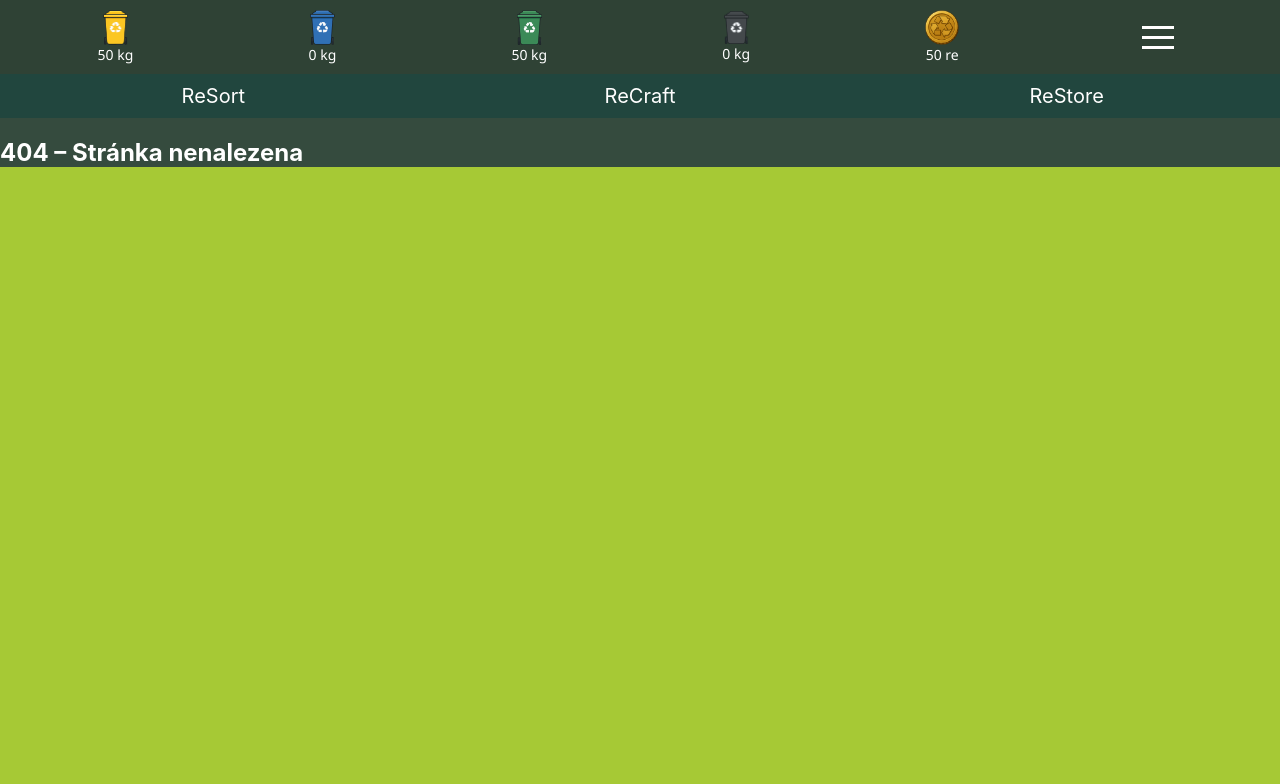
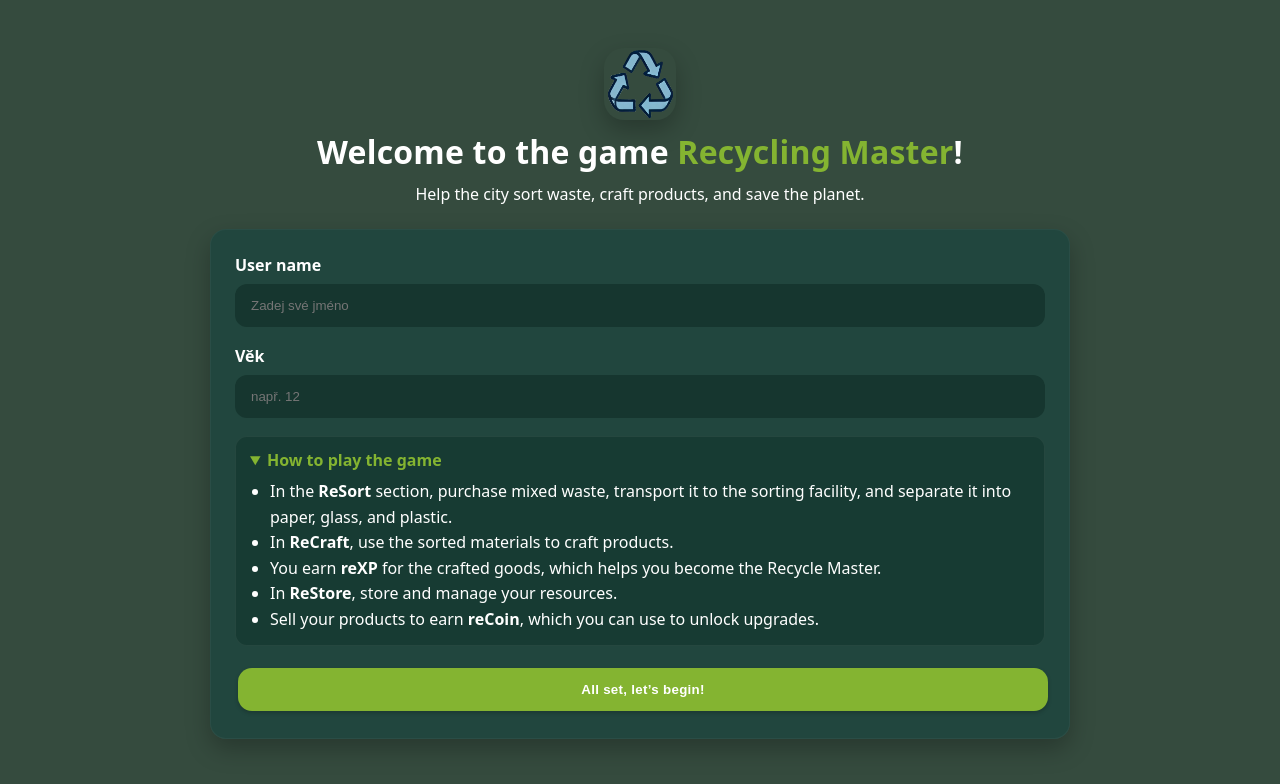
Before and after one commit to luky08/recycleMaster, a React (Vite) app: page / in a window 1280 px wide. Before the commit this address had no page. Shown: the top 784 px of the page. Built offline with nearby package versions, Linux system fonts and the light colour scheme.

Commit message:
feat: add new page for name input and create new userSlice

```diff
--- a/src/App.jsx
+++ b/src/App.jsx
@@ -1,27 +1,39 @@
 import './App.css';
-import { BrowserRouter as Router, Routes, Route } from 'react-router-dom';
+import { BrowserRouter as Router, Routes, Route, useLocation } from 'react-router-dom';
 import ReSort from './recycleMaster/ReSort/ReSort';
 import Tabs from './recycleMaster/Tabs/Tabs';
 import ReCraft from './recycleMaster/ReCraft/ReCraft';
 import ReStore from './recycleMaster/ReStore/ReStore';
 import WasteStats from './recycleMaster/WasteStats/WasteStats';
+import NamePage from './recycleMaster/Page/NamePage';
 
-function App() {
+function LayoutWrapper() {
+  const location = useLocation();
+
+  const shouldShowLayout = location.pathname !== '/';
 
   return (
     <>
-      <Router>
-        <WasteStats/>
-      <Tabs/>
+      {shouldShowLayout && <WasteStats />}
+      {shouldShowLayout && <Tabs />}
+
       <Routes>
-        <Route path="/resort" element={<ReSort/>} />
-        <Route path="/recraft" element={<ReCraft/>} />
-        <Route path="/restore" element={<ReStore/>} />
+        <Route path="/" element={<NamePage />} />
+        <Route path="/resort" element={<ReSort />} />
+        <Route path="/recraft" element={<ReCraft />} />
+        <Route path="/restore" element={<ReStore />} />
         <Route path="*" element={<h2>404 – Stránka nenalezena</h2>} />
       </Routes>
-    </Router>
     </>
-  )
+  );
 }
 
-export default App
+function App() {
+  return (
+    <Router>
+      <LayoutWrapper />
+    </Router>
+  );
+}
+
+export default App;
--- a/src/recycleMaster/HamburgerMenu.jsx
+++ b/src/recycleMaster/HamburgerMenu.jsx
@@ -1,12 +1,14 @@
 import { useState, useEffect } from "react";
 import Hamburger from "hamburger-react";
-import './HamburgerMenu.css'
+import './HamburgerMenu.css';
+import { useSelector } from "react-redux";
 
 
 function HamburgerComponent(){
     const [open, setOpen] = useState(false)
     const [visible, setVisible] = useState(false);
     const [activeSection, setActiveSection] = useState(null);
+    const userName = useSelector((s) => s.user.userName)
 
     //When open changes to true, set visible to true – the panel will be shown
     useEffect(() => {
@@ -37,7 +39,7 @@ function HamburgerComponent(){
       >
                 <div className="user">
                     <img src="/assets/user.png" alt="User" className="image" />
-                    <h2 className="name">Jan Novák</h2>
+                    <h2 className="name">{userName}</h2>
                 </div>
                 <a className="link" onClick={() => toggleSection("help")}>
                     <svg xmlns="http://www.w3.org/2000/svg" width="20" height="20" viewBox="0 0 24 24" fill="none" stroke="currentColor" strokeWidth="1.8" strokeLinecap="round" strokeLinejoin="round" role="img" aria-labelledby="helpIconTitle" focusable="false" > <title id="helpIconTitle">Nápověda</title> <circle cx="12" cy="12" r="9"></circle> <path d="M9.6 8.7a2.6 2.6 0 1 1 3.3 2.5c-.9.4-1.5 1.2-1.5 2.1v.6"></path> <path d="M12 17h.01"></path> </svg>
--- /dev/null
+++ b/src/recycleMaster/Page/NamePage.jsx
@@ -0,0 +1,126 @@
+import { useState, useMemo } from 'react';
+import { useDispatch } from 'react-redux';
+import { useNavigate } from 'react-router-dom';
+import { setUser } from '../State/userSlice';
+import './NamePage.css';
+
+export default function NamePage() {
+  const dispatch = useDispatch();
+  const navigate = useNavigate();
+  const [submitted, setSubmitted] = useState(false);
+
+  const [name, setName] = useState("");
+  const [age, setAge] = useState("");
+
+  const nameOk = name.trim().length >= 1;
+  const ageNumber = useMemo(() => {
+    const n = Number(age);
+    return Number.isFinite(n) ? n : NaN;
+  }, [age]);
+  const ageOk = age !== "" && ageNumber >= 1 && ageNumber <= 119;
+
+  const formOk = nameOk && ageOk;
+
+  const handleSubmit = (e) => {
+    e.preventDefault();
+    setSubmitted(true);
+    if (!formOk) return;
+    dispatch(
+      setUser({
+        name: name.trim(),
+        age: ageNumber,
+      })
+    );
+
+    navigate("/reSort");
+  };
+
+  return (
+    <main className="welcome">
+      <header className="welcome__header">
+        <img
+          className="welcome__logo"
+          src="/assets/recycling.png"
+          alt="Recycling Master"
+        />
+        <h1 className="welcome__title">
+          Welcome to the game <span>Recycling Master</span>!
+        </h1>
+        <p className="welcome__subtitle">
+          Help the city sort waste, craft products, and save the planet.
+        </p>
+      </header>
+
+      <section className="welcome__panel">
+        <form className="welcome__form" onSubmit={handleSubmit} noValidate>
+          <div className="form__row">
+            <label htmlFor="playerName" className="form__label">
+              User name
+            </label>
+            <input
+              id="playerName"
+              className="form__input"
+              type="text"
+              placeholder="Zadej své jméno"
+              value={name}
+              onChange={(e) => setName(e.target.value)}
+              maxLength={40}
+              required
+            />
+            {submitted && !nameOk && (
+              <div className="form__error">
+                Enter at least 1 character.
+              </div>
+            )}
+          </div>
+
+          <div className="form__row">
+            <label htmlFor="playerAge" className="form__label">
+              Věk
+            </label>
+            <input
+              id="playerAge"
+              className="form__input"
+              type="number"
+              inputMode="numeric"
+              placeholder="např. 12"
+              value={age}
+              onChange={(e) => setAge(e.target.value)}
+              min={1}
+              max={119}
+              required
+            />
+            {submitted && !ageOk && (
+              <div className="form__error">Enter an age between 1 and 119.</div>
+            )}
+          </div>
+
+        <details className="welcome__howto" open>
+            <summary>How to play the game</summary>
+            <ul>
+                <li>
+                    In the <strong>ReSort</strong> section, purchase mixed waste, transport it to the sorting facility, and separate it into paper, glass, and plastic.
+                </li>
+                <li>
+                    In <strong>ReCraft</strong>, use the sorted materials to craft products.
+                </li>
+                <li>
+                    You earn <strong>reXP</strong> for the crafted goods, which helps you become the Recycle Master.
+                </li>
+                <li>
+                    In <strong>ReStore</strong>, store and manage your resources.
+                </li>
+                <li>
+                    Sell your products to earn <strong>reCoin</strong>, which you can use to unlock upgrades.
+                </li>
+            </ul>
+          </details>
+
+          <button className="welcome__cta" type="submit" >
+            All set, let’s begin!
+          </button>
+        </form>
+      </section>
+    </main>
+  );
+}
--- a/src/recycleMaster/State/store.js
+++ b/src/recycleMaster/State/store.js
@@ -1,9 +1,10 @@
-import { configureStore } from '@reduxjs/toolkit'
-import gameReducer from './gameSlice'
-
+import { configureStore } from "@reduxjs/toolkit";
+import gameReducer from "./gameSlice";
+import useReducer from "./userSlice";
 
 export const store = configureStore({
-    reducer: {
-        game: gameReducer,
-    },
-})
+  reducer: {
+    game: gameReducer,
+    user: useReducer,
+  },
+});
--- /dev/null
+++ b/src/recycleMaster/State/userSlice.js
@@ -0,0 +1,21 @@
+import { createSlice } from "@reduxjs/toolkit";
+
+const initialState = {
+  userName: "You name",
+  age: null,
+};
+
+const userSlice = createSlice({
+  name: "user",
+  initialState,
+
+  reducers: {
+    setUser(state, action) {
+      state.userName = action.payload.name;
+      state.age = action.payload.age;
+    },
+  },
+});
+
+export const { setUser } = userSlice.actions;
+export default userSlice.reducer;
```
Also changed, not shown: public/assets/recycling.png (added).
